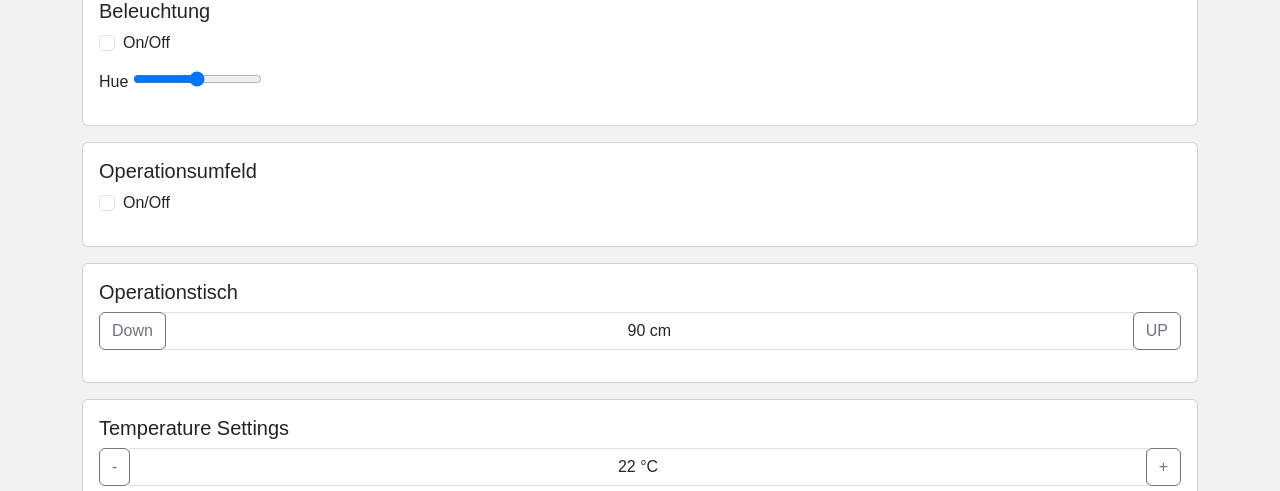
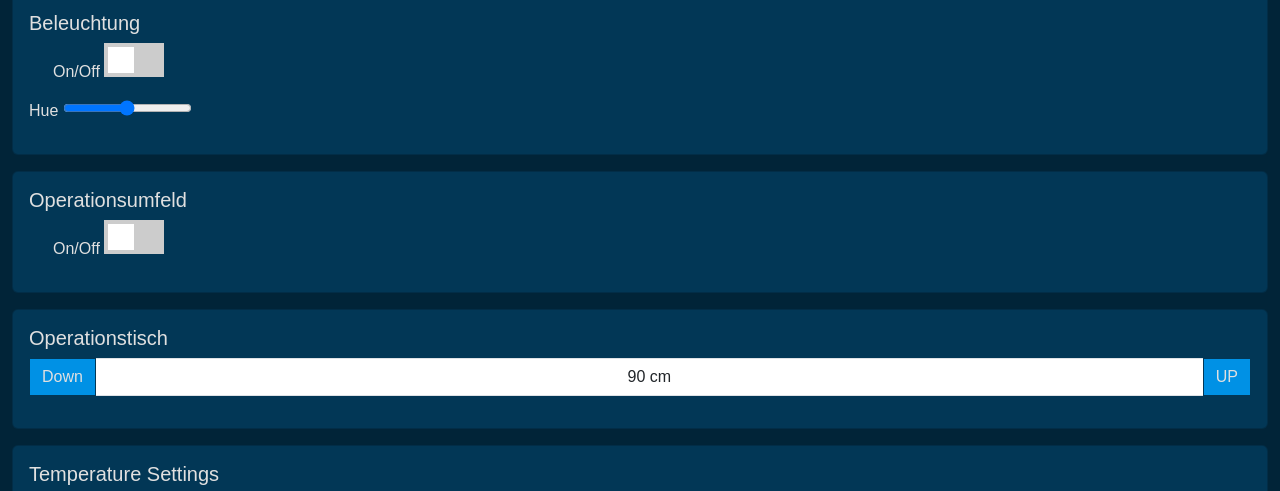
Before and after one commit to benson-08/protonioSync, a plain HTML site: page index.html in a window 1280 px wide. Shown: the part 126-617 px from the top of the page. Drawn offline with nearby package versions, Linux system fonts and the light colour scheme.

Commit message:
next commit
next commit

```diff
--- a/index.html
+++ b/index.html
@@ -5,7 +5,7 @@
     <meta name="viewport" content="width=device-width, initial-scale=1.0">
     <title>SMART OP Interface</title>
     <script src="./sync.js"></script>
-
+    <link rel="stylesheet" href="./style.css" />
     <link rel="stylesheet" href=" 	https://cdn.jsdelivr.net/npm/bootstrap@5.3.3/dist/css/bootstrap.min.css" />
     <script>
         let sync = null;
@@ -79,8 +79,8 @@
     <style>
         body {
             font-family: Arial, sans-serif;
-            background-color: #f2f2f2;
-            color: rgb(122, 122, 122);
+            background-color: #012438;
+            color: #e0e0e0;
         }
         .header-content {
             display: flex;
@@ -95,12 +95,24 @@
         .card-body .form-group {
             margin-bottom: 15px;
         }
+        .card{
+            background-color: #023756;
+            border-radius: none;
+            color: #e0e0e0;
+        }
+        .btn{
+            background-color: #0091e5;
+            border-color: #023756;
+            color: #e0e0e0;
+            border-radius: 0;
+        }
     </style>
 </head>
-<body id="container">
-    <div class="container">
+<body >
+    <div class="container-fluid">
+
         <div class="header-content">
-            <img src="https://assets-global.website-files.com/6392febc629df3354256a941/63ebaacc76c676397ad3c096_wilddesign-logo-white.svg" alt="Logo" style="height: 50px;">
+            <img src="logo.webp" alt="Logo" style="height: 100px;">
             <div>
                 <h1>SMART OP</h1>
                 <p>Temperature: <span id="tempShow">22°C</span></p>
@@ -110,8 +122,12 @@
             <div class="card-body">
                 <h5 class="card-title">Beleuchtung</h5>
                 <div class="form-group form-check">
-                    <input type="checkbox" class="form-check-input" id="beleuchtungToggle" onchange="updateMyState()">
-                    <label class="form-check-label" for="beleuchtungToggle">On/Off</label>
+                      <!-- Rounded switch -->
+                      <label class="form-check-label" for="beleuchtungToggle">On/Off</label>
+                      <label class="switch">
+                        <input type="checkbox" class="form-check-input" id="beleuchtungToggle" onchange="updateMyState()">
+                        <span class="slider"></span>
+                      </label>
                 </div>
                 <div class="form-group">
                     <label for="hueRange">Hue</label>
@@ -123,8 +139,12 @@
             <div class="card-body">
                 <h5 class="card-title">Operationsumfeld</h5>
                 <div class="form-group form-check">
-                    <input type="checkbox" class="form-check-input" id="operationsumfeldToggle" onchange="updateMyState()">
-                    <label class="form-check-label" for="operationsumfeldToggle">On/Off</label>
+                     <!-- Rounded switch -->
+                     <label class="form-check-label" for="operationsumfeldToggle">On/Off</label>
+                     <label class="switch">
+                        <input type="checkbox" class="form-check-input" id="operationsumfeldToggle" onchange="updateMyState()">
+                       <span class="slider"></span>
+                     </label>
                 </div>
             </div>
         </div>
--- a/style.css
+++ b/style.css
@@ -1,18 +1,61 @@
-body {
-    background-color: #1b1f2a;
-    font-family: Arial, sans-serif;
-    margin: 0;
-    padding: 0;
-}
+.switch {
+    position: relative;
+    display: inline-block;
+    width: 60px;
+    height: 34px;
+  }
 
+  /* Hide default HTML checkbox */
+  .switch input {
+    opacity: 0;
+    width: 0;
+    height: 0;
+  }
 
-#mousePointer{
+  /* The slider */
+  .slider {
     position: absolute;
-    width: 20px;
-    height: 20px;
-    background-color: red;
+    cursor: pointer;
+    top: 0;
+    left: 0;
+    right: 0;
+    bottom: 0;
+    background-color: #ccc;
+    -webkit-transition: .4s;
+    transition: .4s;
+  }
+
+  .slider:before {
+    position: absolute;
+    content: "";
+    height: 26px;
+    width: 26px;
+    left: 4px;
+    bottom: 4px;
+    background-color: white;
+    -webkit-transition: .4s;
+    transition: .4s;
+  }
+
+  input:checked + .slider {
+    background-color: #2196F3;
+  }
+
+  input:focus + .slider {
+    box-shadow: 0 0 1px #2196F3;
+  }
+
+  input:checked + .slider:before {
+    -webkit-transform: translateX(26px);
+    -ms-transform: translateX(26px);
+    transform: translateX(26px);
+  }
+
+  /* Rounded sliders */
+  .slider.round {
+    border-radius: 34px;
+  }
+
+  .slider.round:before {
     border-radius: 50%;
-    z-index: 1000;
-    pointer-events: none;
-    display: flex;
-}
+  }
```
Also changed, not shown: logo.webp (added).
